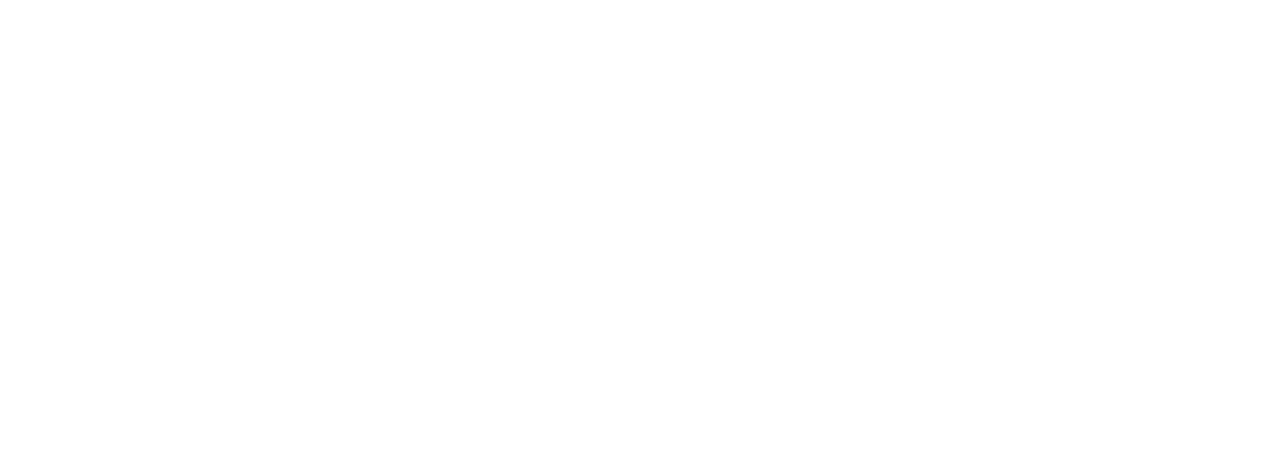
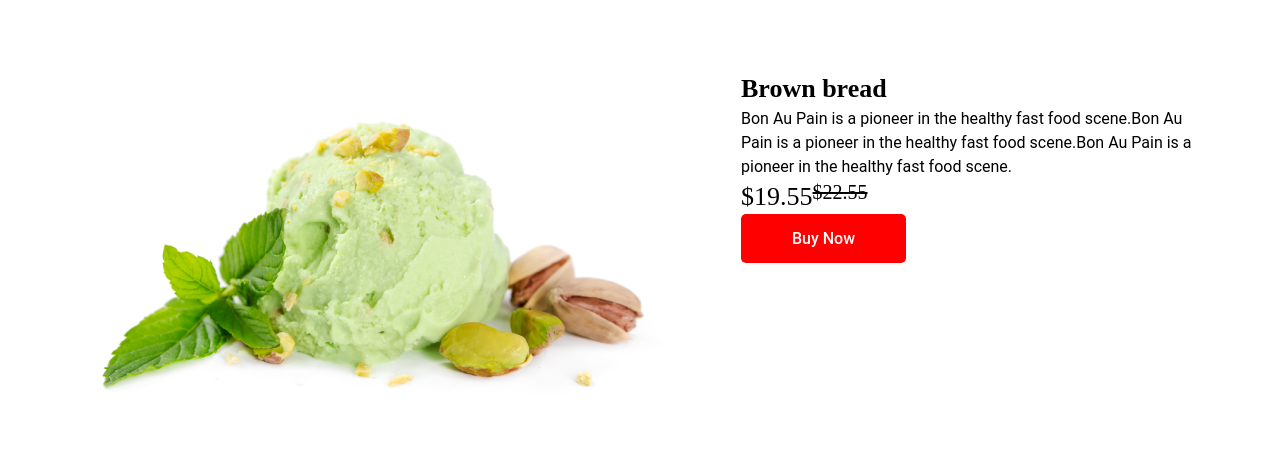
Before and after one commit to Izzatulloh5566/fork1700, a plain HTML site: page index.html in a window 1280 px wide. Drawn offline with Linux system fonts and the light colour scheme.

Commit message:
karam_section

```diff
--- a/index.html
+++ b/index.html
@@ -5,7 +5,8 @@
     <meta charset="UTF-8">
     <meta name="viewport" content="width=device-width, initial-scale=1.0">
     <link rel="stylesheet" href="./style/style.css">
-    <title>Document</title>
+
+    <title>karam</title>
 </head>
 
 <body>
@@ -19,7 +20,24 @@
         <section class="behruz"></section>
         <section class="firdavs"></section>
         <section class="umar"></section>
-        <section class="aziz"></section>
+        <section class="aziz">
+            <div class="container">
+                <div class="aziz_box">
+
+                      <img src="./images/karam.png" alt="">
+
+                    <div class="aziz_card">
+                       <h3 class="aziz_title">Brown bread</h3>
+                       <p class="aziz_text">Bon Au Pain is a pioneer in the healthy fast food scene.Bon Au Pain is a pioneer in the healthy fast food scene.Bon Au Pain is a pioneer in the healthy fast food scene.</p>
+                     <div class="aziz_numberbox">
+                       <p class="aziz_number">$19.55</p>
+                    <p class="aziz_number1">$22.55</p>
+                </div>
+                    <button class="aziz_button">Buy Now</button>
+                    </div>
+                </div>
+            </div>
+        </section>
         <section class="abu"></section>
     </main>
 </body>
--- a/style/style.css
+++ b/style/style.css
@@ -12,3 +12,70 @@
 .header{
     background-color: #F2CEDA;
 }
+.aziz_box {
+    margin-top: 50px;
+    display: flex;
+    justify-content: space-between;
+    gap: 30px;
+}
+.aziz_card {
+    display: flex;
+    flex-direction: column;
+    justify-content: center;
+    width: 454px;
+    height: 234px;
+}
+.aziz_numberbox {
+    display: flex;
+
+
+
+}
+.aziz_title{
+color: #000000;
+font-family: Hind Madurai;
+font-size: 26px;
+font-weight: 700;
+line-height: 35.88px;
+
+}
+.aziz_text {
+color: #000000;
+font-family: Roboto;
+font-size: 16px;
+font-weight: 400;
+line-height: 24px;
+}
+.aziz_number {
+
+    color: #000000;
+    font-family: Hind Madurai;
+font-size: 26px;
+font-weight: 500;
+line-height: 35.88px;
+
+
+}
+.aziz_number1 {
+
+    color: #000000;
+ font-family: Hind Madurai;
+font-size: 20px;
+font-weight: 500;
+line-height: 27.6px;
+text-decoration: line-through;
+
+}
+.aziz_button {
+color: #FAFAFA;
+    background-color: red;
+font-family: Roboto;
+font-size: 16px;
+font-weight: 500;
+line-height: 18.75px;
+width: 165px;
+height: 49px;
+border-radius: 5px;
+border: none;
+
+}
```
Also changed, not shown: images/karam.png (added).
